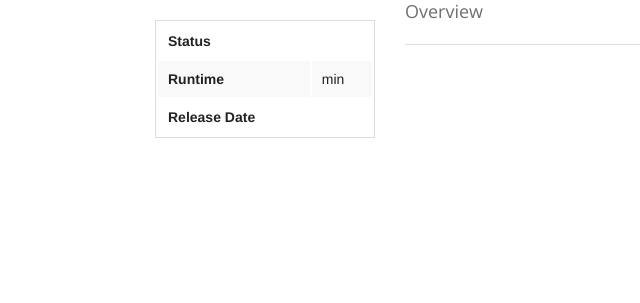
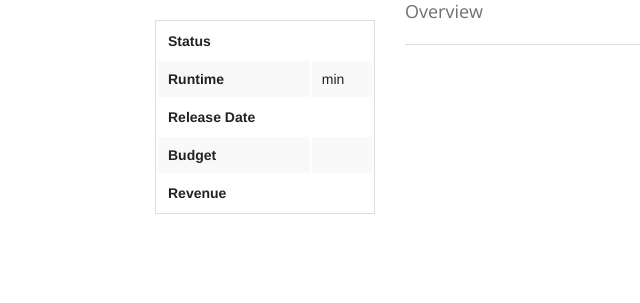
Before and after one commit to citruspi/Wintergarten-Web, a Flask app: page /film/1 in a window 1280 px wide. Shown: the part 103-406 px from the top of the page, without its empty margins (0-640 px from the left). Run offline with Flask 2, Linux system fonts and the light colour scheme; data that the repository does not hold is empty; some libraries are stand-ins or nearby versions.

Commit message:
Hide orbit timer and slider, present film budget and revenue

```diff
--- a/templates/film.html
+++ b/templates/film.html
@@ -11,6 +11,11 @@
 
                 margin-top: 2em;
 
+            }
+
+            .orbit-timer,
+            .orbit-slide-number {
+                display: none;
             }
 
         </style>
@@ -53,6 +58,20 @@
 
                             <td><strong>Release Date</strong></td>
                             <td id="release_date">{{ film.release_date }}</td>
+
+                        </tr>
+
+                        <tr>
+
+                            <td><strong>Budget</strong></td>
+                            <td id="release_date">{{ film.budget }}</td>
+
+                        </tr>
+
+                        <tr>
+
+                            <td><strong>Revenue</strong></td>
+                            <td id="release_date">{{ film.revenue }}</td>
 
                         </tr>
 
@@ -151,7 +170,7 @@
 
                 <hr>
 
-                <ul class="example-orbit-content" data-orbit>
+                <ul class="orbit-content" data-orbit data-options="animation_speed:99999999999999;">
 
                     {% for trailer in film.trailers['youtube'] %}
 
```
